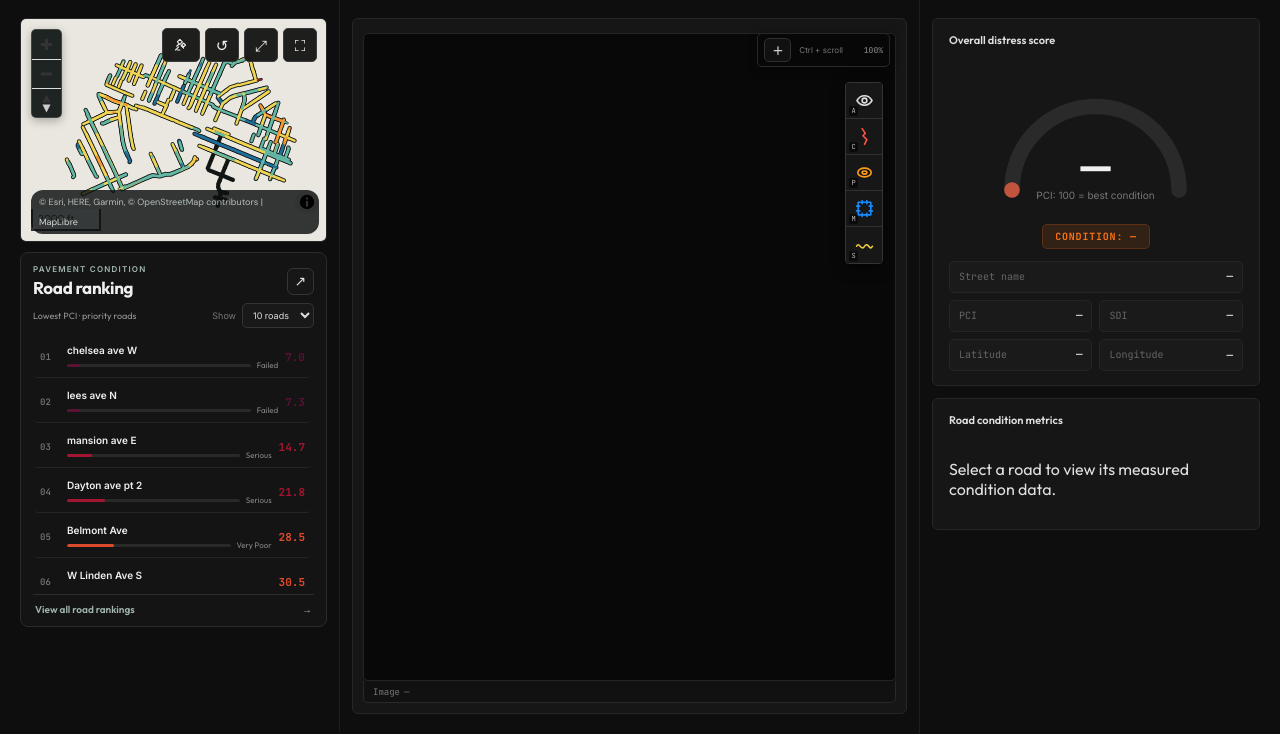
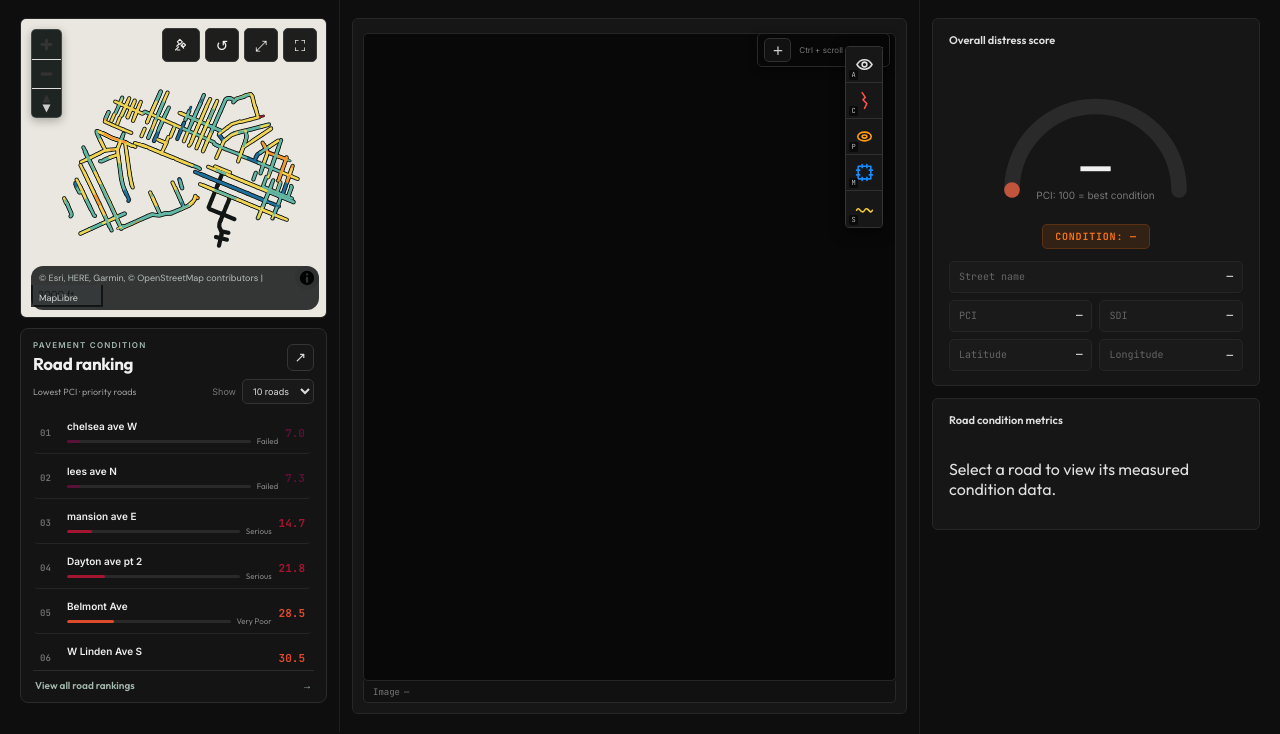
Before and after one commit to CritGod-XD/street1, a Flask app: page /dashboard in a window 1280 px wide. Shown: the part 68-802 px from the top of the page. Run offline with Flask 3, Linux system fonts and the light colour scheme; the visitor is signed in with stand-in values (Sample User, id 1).

Commit message:
Restore dashboard mini map and keep annotation toolbar visible

```diff
--- a/templates/index.html
+++ b/templates/index.html
@@ -313,7 +313,7 @@
         .streetlens-annotation-controls{display:none!important}
         .streetlens-annotation-state{display:none!important}
         /* Sticky toolbar stays pinned to the viewer while its image strip scrolls. */
-         .streetlens-annotation-float{position:absolute;top:48px;right:12px;left:auto;margin:0;z-index:40;display:flex;flex-direction:column;width:38px;background:rgba(17,17,17,.96);border:1px solid #343434;border-radius:4px;box-shadow:0 4px 14px #0008;overflow:hidden;backdrop-filter:blur(8px);pointer-events:auto}
+         .streetlens-annotation-float{position:sticky;top:12px;right:12px;left:auto;margin:12px 12px -182px auto;z-index:40;display:flex;flex-direction:column;width:38px;background:rgba(17,17,17,.96);border:1px solid #343434;border-radius:4px;box-shadow:0 4px 14px #0008;overflow:hidden;backdrop-filter:blur(8px);pointer-events:auto}
         .streetlens-annotation-tool{position:relative;width:36px;height:36px;display:flex;align-items:center;justify-content:center;padding:0;border:0;border-bottom:1px solid #303030;background:#171717;color:#ddd;cursor:pointer;transition:background .15s,color .15s}
         .streetlens-annotation-tool:last-child{border-bottom:0}
         .streetlens-annotation-tool:hover{background:#292929}
@@ -343,7 +343,7 @@
         /* Keep the left dashboard column inside the desktop viewport. */
         @media(min-width:1001px){
           .streetlens-left-column{height:calc(100vh - 68px);max-height:calc(100vh - 68px);min-height:0;box-sizing:border-box;overflow:hidden}
-          .streetlens-main-map-card{height:clamp(190px,28vh,260px);flex:0 0 auto}
+          .streetlens-main-map-card{height:300px;min-height:300px;max-height:300px;flex:0 0 300px}
           .streetlens-mini-ranking{flex:1 1 auto;min-height:0;max-height:calc(100vh - 355px);display:flex;flex-direction:column;overflow:hidden}
           .streetlens-mini-ranking-list{flex:1 1 auto;min-height:0;max-height:none;overflow-y:auto;overflow-x:hidden;scrollbar-width:none;-ms-overflow-style:none;overscroll-behavior:contain}
           .streetlens-mini-ranking-list::-webkit-scrollbar{display:none;width:0;height:0}
```
